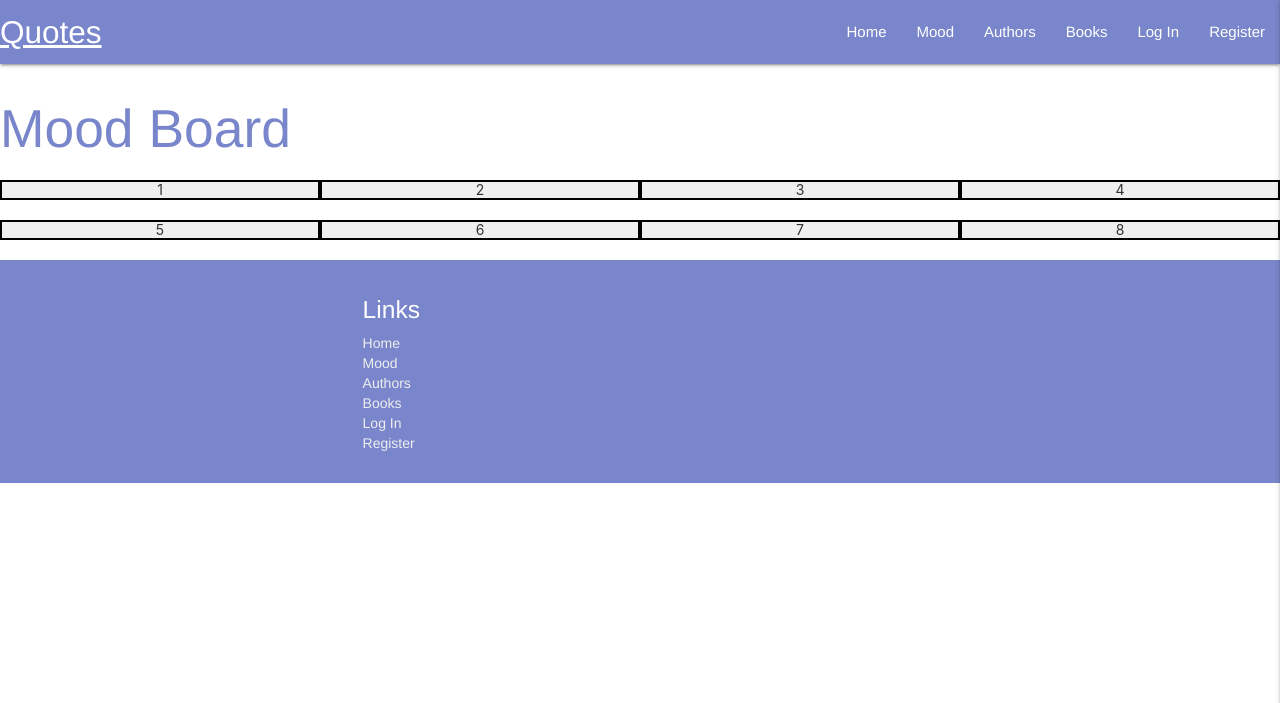
After one commit to daithioc95/MS3, a Flask app: page /mood in a window 1280 px wide. The commit adds this page. Shown: the top 703 px of the page. Run offline with Flask 2, Linux system fonts and the light colour scheme; some libraries are stand-ins or nearby versions.

Commit message:
Create mood.html and add mood buttons

```diff
--- a/app.py
+++ b/app.py
@@ -399,6 +399,10 @@ def logout():
     return redirect(url_for("login"))
 
 
+@app.route("/mood")
+def get_mood():
+    return render_template("mood.html")
+
 if __name__ == "__main__":
     app.run(host=os.environ.get("IP"),
             port=int(os.environ.get("PORT")),
--- a/static/css/style.css
+++ b/static/css/style.css
@@ -396,3 +396,9 @@ label input[type="checkbox"] {
     justify-content: center;
         display: block;
 }
+
+/* ---Mood Board--- */
+.mood-button{
+    border: 2px solid black;
+    width: 25%;
+}
--- a/templates/base.html
+++ b/templates/base.html
@@ -27,7 +27,7 @@
                             class="fas fa-bars"></i></i></a>
                 <ul class="right hide-on-med-and-down">
                     <li><a href="{{ url_for('get_quotes') }}">Home</a></li>
-                    <li><a href="#">Mood</a></li>
+                    <li><a href="{{ url_for('get_mood') }}">Mood</a></li>
                     <li><a href="{{ url_for('get_authors') }}">Authors</a></li>
                     <li><a href="#">Books</a></li>
                     {% if session.user %}
@@ -43,7 +43,7 @@
         </div>
         <ul class="sidenav" id="mobile-demo">
             <li><a href="{{ url_for('get_quotes') }}">Home</a></li>
-            <li><a href="#">Mood</a></li>
+            <li><a href="{{ url_for('get_mood') }}">Mood</a></li>
             <li><a href="{{ url_for('get_authors') }}">Authors</a></li>
             <li><a href="#">Books</a></li>
             {% if session.user %}
--- /dev/null
+++ b/templates/mood.html
@@ -0,0 +1,20 @@
+{% extends "base.html" %}
+{% block content %}
+
+    <h2>Mood Board</h2>
+
+    <div class="row">
+      <button class="col 4 mood-button">1</button>
+      <button class="col 4 mood-button">2</button>
+      <button class="col 4 mood-button">3</button>
+      <button class="col 4 mood-button">4</button>
+    </div>
+
+    <div class="row">
+      <button class="col 4 mood-button">5</button>
+      <button class="col 4 mood-button">6</button>
+      <button class="col 4 mood-button">7</button>
+      <button class="col 4 mood-button">8</button>
+    </div>
+
+{% endblock %}
```
